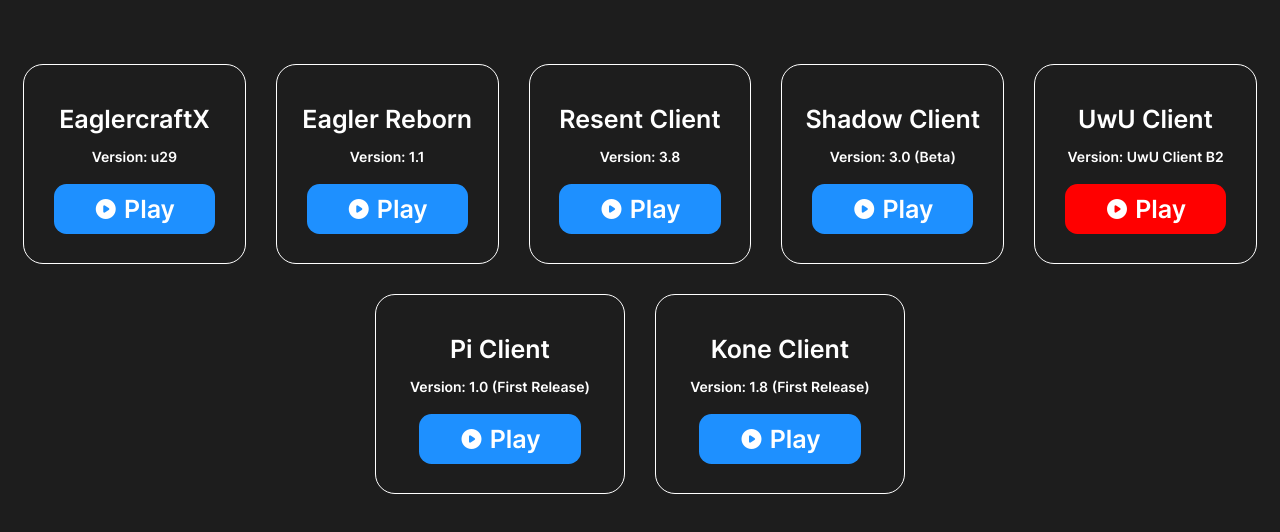
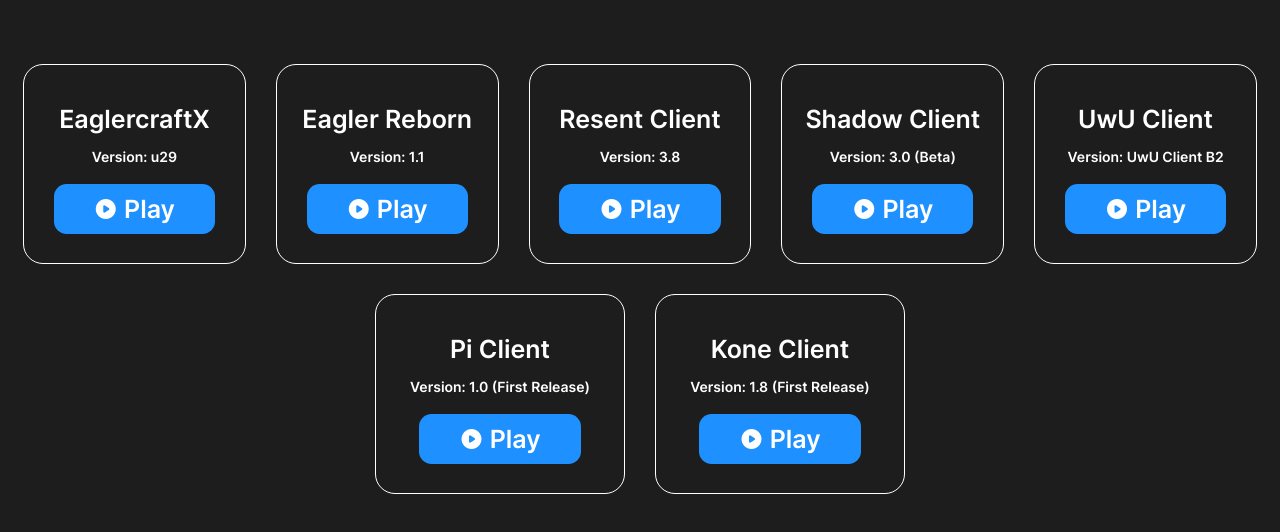
Before and after one commit to cobblesteve01/Eaglercraft-Extras, a plain HTML site: page clients.html in a window 1280 px wide. Shown: the part 184-716 px from the top of the page. Drawn offline with Linux system fonts and the light colour scheme; a web font is replaced by a local one.

Commit message:
uwu client works now! (we are all happy)

```diff
--- a/clients.html
+++ b/clients.html
@@ -30,7 +30,7 @@
     <button class="button" style="height: 200px; cursor: unset; margin: 15px;">Eagler Reborn<p style="font-size: 14px; padding-bottom: 15px;">Version: 1.1</p><a class="play-hover" style="text-decoration: none; color: white; border-radius: 12.5px; background-color: dodgerblue; padding: 10px; padding-right: 40px; padding-left: 40px;" href="Eagler-Reborn.html"><span class="material-icons-round">play_circle</span>&nbsp;Play</a></button><br>
     <button class="button" style="height: 200px; cursor: unset; margin: 15px;">Resent Client<p style="font-size: 14px; padding-bottom: 15px;">Version: 3.8</p><a class="play-hover" style="text-decoration: none; color: white; border-radius: 12.5px; background-color: dodgerblue; padding: 10px; padding-right: 40px; padding-left: 40px;" href="resent.html"><span class="material-icons-round">play_circle</span>&nbsp;Play</a></button><br>
     <button class="button" style="height: 200px; cursor: unset; margin: 15px;">Shadow Client<p style="font-size: 14px; padding-bottom: 15px;">Version: 3.0 (Beta)</p><a class="play-hover" style="text-decoration: none; color: white; border-radius: 12.5px; background-color: dodgerblue; padding: 10px; padding-right: 40px; padding-left: 40px;" href="shadowclient.html"><span class="material-icons-round">play_circle</span>&nbsp;Play</a></button><br>
-    <button class="button" style="height: 200px; cursor: unset; margin: 15px;">UwU Client<p style="font-size: 14px; padding-bottom: 15px;">Version: UwU Client B2</p><a class="play-hover" style="text-decoration: none; color: white; border-radius: 12.5px; background-color: red; padding: 10px; padding-right: 40px; padding-left: 40px;" href=""><span class="material-icons-round">play_circle</span>&nbsp;Play</a></button><br>
+    <button class="button" style="height: 200px; cursor: unset; margin: 15px;">UwU Client<p style="font-size: 14px; padding-bottom: 15px;">Version: UwU Client B2</p><a class="play-hover" style="text-decoration: none; color: white; border-radius: 12.5px; background-color: dodgerblue; padding: 10px; padding-right: 40px; padding-left: 40px;" href=""><span class="material-icons-round">play_circle</span>&nbsp;Play</a></button><br>
 </div>
 
 <div class="container">
```
